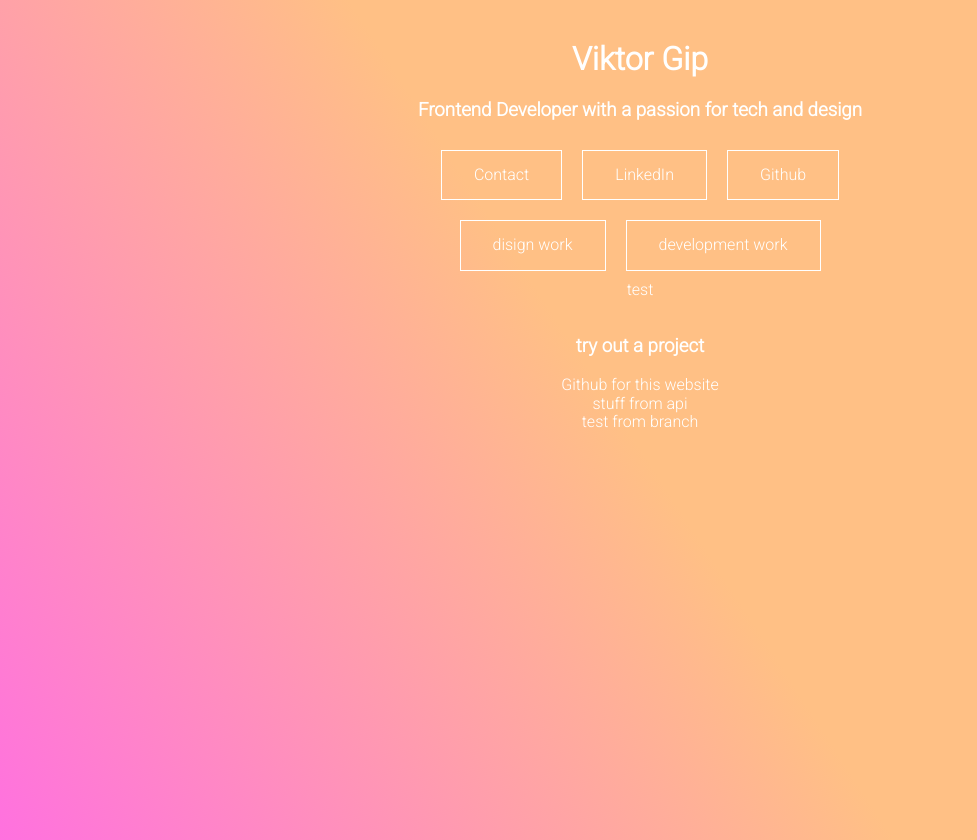
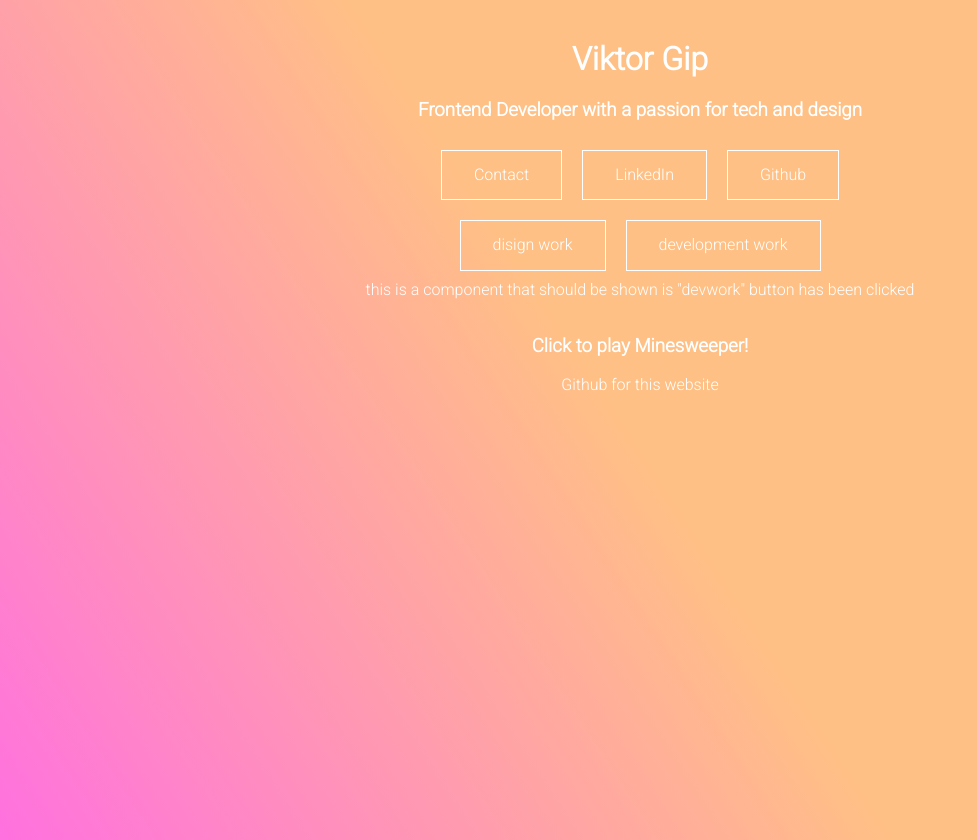
Before and after one commit to thegip/minesweeper, a React (Create React App) app: page / in a window 1280 px wide. Shown: the whole page, without its empty margins (0-977 px from the left). Built offline with nearby package versions, Linux system fonts and the light colour scheme.

Commit message:
some cleanup and info changes

```diff
--- a/src/App.js
+++ b/src/App.js
@@ -15,13 +15,10 @@ function App() {
       <header className="App-header">
       </header>
       <Info/>
-      <h3 className="showGame" onClick={() => setShowGame(!showGame)}>try out a project</h3>
+      <h3 className="showGame" onClick={() => setShowGame(!showGame)}>Click to play Minesweeper!</h3>
 
       {showGame && <Game/>}
       <div>Github for this website</div>
-
-      <div>stuff from api</div>
-      <div>test from branch</div>
     </div>
   )
 }
--- a/src/components/InfoContent/DevWork/DevWork.js
+++ b/src/components/InfoContent/DevWork/DevWork.js
@@ -1,5 +1,5 @@
 function DevWork(){
-    return<div>test</div>
+    return<div>this is a component that should be shown is "devwork" button has been clicked</div>
 }
 
 export default DevWork
```
